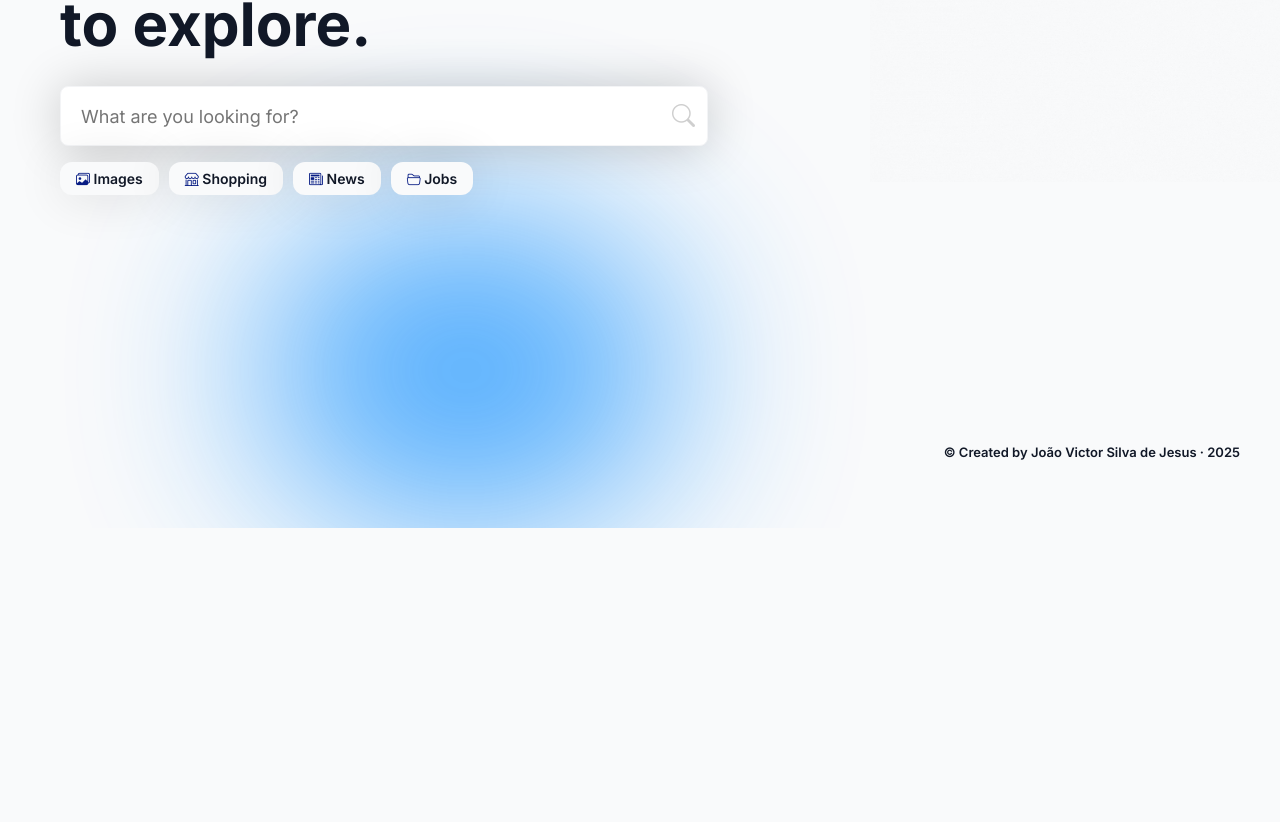
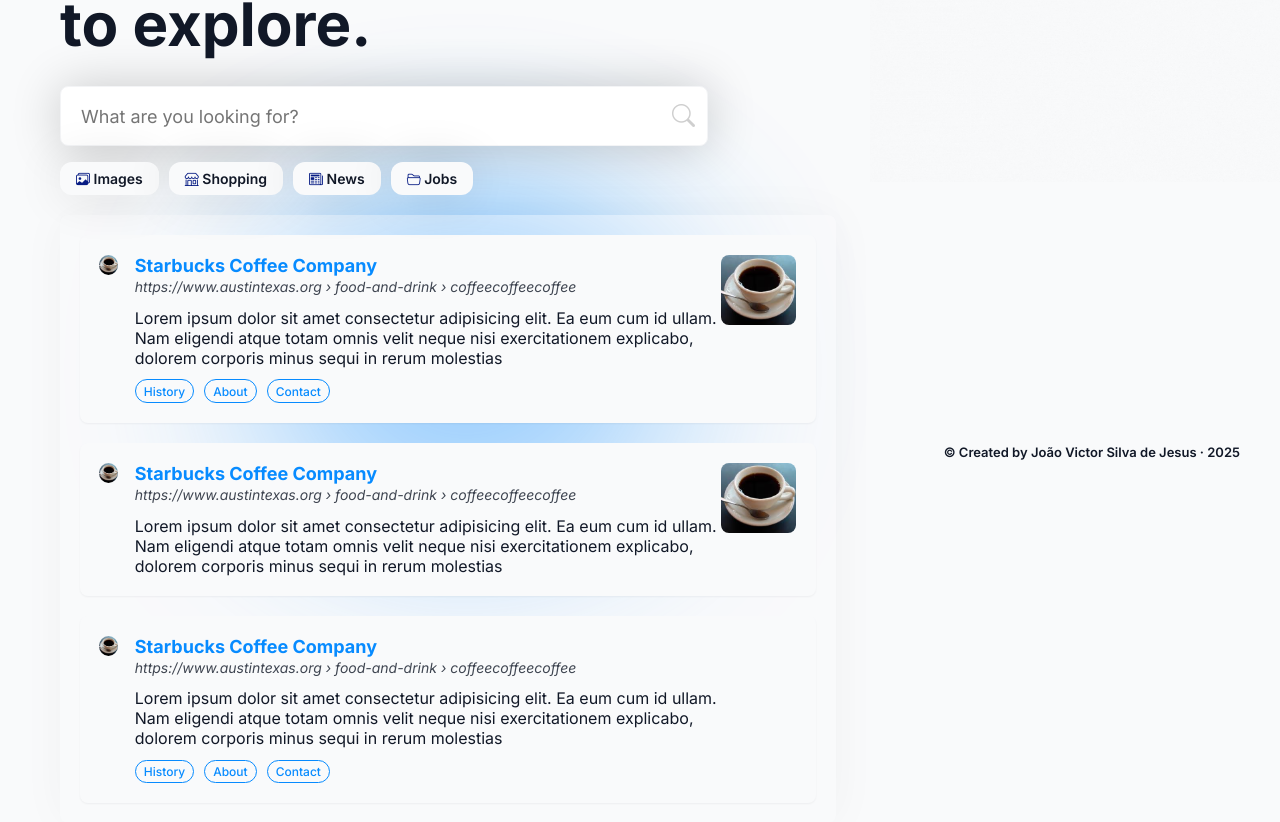
Before and after one commit to joaovsj/Personal-Browser, an Angular app: page / in a window 1280 px wide. Shown: the part 320-1142 px from the top of the page. Before the commit the page ends 848 px from the top, so only its background shows below. Built offline with nearby package versions, Linux system fonts and the light colour scheme.

Commit message:
:sparkles: feat: AI overview removed

```diff
--- a/src/app/components/general/general.component.html
+++ b/src/app/components/general/general.component.html
@@ -1,6 +1,6 @@
 <section>
     <div class="container">
-        <div class="container__overview" [class.expanded]="fullText">
+        <!-- <div class="container__overview" [class.expanded]="fullText">
            <div >
                <p><i class="bi bi-stars"></i><strong> Insights: </strong>
 
@@ -15,8 +15,8 @@
             <button (click)="toggleFullText()">
                 {{ this.fullText ? "Read less" : "Read more" }}
             </button>
-            <!-- IA insights -->
-        </div>
+            IA insights -->
+        <!-- </div> -->
         <div class="container__results">
             <!-- Results -->
 
--- a/src/app/components/general/general.component.scss
+++ b/src/app/components/general/general.component.scss
@@ -7,13 +7,28 @@
         .container{
             width: 100%;
             height: min-content;
-            background: var(--bg-color);
-            border-radius: 8px;
             padding: 20px;
-            color: var(--text-color);
-            box-shadow: 1px 0px 50px rgba(0,0,0,0.1);
             position: relative;
             z-index: 1;
+
+
+
+
+            &::before{
+                content: '';
+                display: block;
+                position: absolute;
+                height: 100%;
+                width: 100%;
+                border-radius: 8px;
+                transform: translate(-20px, -20px);
+                background-color: var(--bg-color);
+                box-shadow: 1px 0px 50px rgba(0,0,0,0.1);
+                z-index: -1;
+                opacity: .39;
+            }
+
+
 
             &__overview{
                 position: relative;
@@ -70,25 +85,27 @@
 
 
             .container__results{
-                margin-top: 5vh;
                 width: 100%;
                 display: flex;
                 flex-direction: column;
                 gap: 20px;
 
+
+
                 .result{
                     display: flex;
-                    padding: 20px 0;
+                    padding: 20px;
                     border-radius: 8px;
                     color: var(--text-color);
-
+                    background-color: var(--bg-color);
+                    box-shadow: rgba(0, 0, 0, 0.05) 0px 1px 2px 0px;
 
                     .result__icon{
                         width: 5%;
                         display: flex;
                         align-items: start;
                         justify-content: center;
-                        padding-right: 10px;
+                        padding-right: 18px;
 
                         img{
                             border-radius: 50%;
@@ -130,12 +147,14 @@
 
                     .result__image{
                         position: relative;
-                        width: 10%;
+                        min-width: 75px;
+                        max-width: 80px;
 
                         img{
                             right: 0;
                             border-radius: 8px;
                             height: 100%;
+                            width: 100%;
                             max-height: 70px;
                             object-fit: cover;
                         }
--- a/src/app/components/modal/modal.component.html
+++ b/src/app/components/modal/modal.component.html
@@ -17,7 +17,7 @@
     </form>
     <div class="customization">
         <span>Customization</span>
-        <p>You can also customize the color which gets better for you!</p>
+        <p>You can also customize between three colors which gets better for you!</p>
         <button (click)="setColor('blue')"></button>
         <button (click)="setColor('green')"></button>
         <button (click)="setColor('purple')"></button>
--- a/src/app/page/home/home.component.html
+++ b/src/app/page/home/home.component.html
@@ -19,7 +19,7 @@
       <div class="bubble"></div>
 
         @if(currentComponent){
-          <!-- <ng-container [ngComponentOutlet]="currentComponent"></ng-container> -->
+          <ng-container [ngComponentOutlet]="currentComponent"></ng-container>
         }
 
 </main>
```
